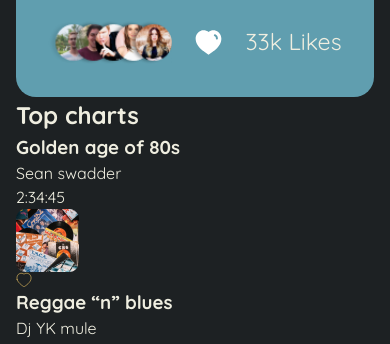
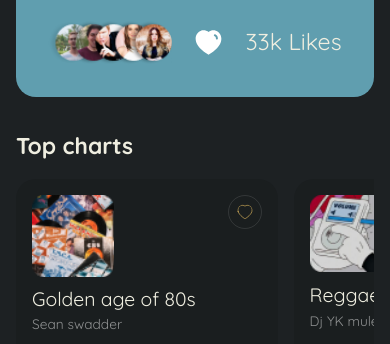
Before and after one commit to Keith-Web3/Musica-challenge, a website: page index.html in a window 390 px wide. Shown: the part 458-802 px from the top of the page. Drawn offline with Linux system fonts and the light colour scheme.

Commit message:
completed top-charts for mobile

```diff
--- a/index.html
+++ b/index.html
@@ -71,6 +71,7 @@
         </section>
         <section class="top-charts">
           <h2>Top charts</h2>
+          <div class="top-charts__container">
             <div class="top-chart">
               <h3>Golden age of 80s</h3>
               <p class="top-chart__artist">Sean swadder</p>
@@ -104,6 +105,7 @@
               />
               <img src="./icons/love-stroke-icon.svg" alt="like" class="like" />
             </div>
+          </div>
         </section>
       </section>
       <section class="new-releases">
--- a/sass/index.scss
+++ b/sass/index.scss
@@ -1,7 +1,10 @@
 @use 'resets';
 
 $spacer: 1em;
-
+body,
+html {
+  overflow-x: hidden;
+}
 body {
   background-color: #1d2123;
   padding: $spacer;
@@ -81,4 +84,57 @@ header {
       }
     }
   }
+
+  .top-charts {
+    margin-top: $spacer * 2;
+
+    h2 {
+      font-size: 1.43rem;
+      margin-bottom: $spacer * 0.7;
+    }
+    .top-charts__container {
+      display: grid;
+      grid-auto-flow: column;
+      gap: $spacer;
+      overflow-x: auto;
+
+      .top-chart {
+        display: grid;
+        grid-template: repeat(4, auto) / repeat(2, auto);
+        grid-template-areas: 'img like' 'name .' 'artist .' 'time .';
+        column-gap: $spacer * 2;
+        background-color: #1a1e1f;
+        border-radius: 20px;
+        width: max-content;
+        padding: $spacer;
+
+        h3 {
+          font-size: 1.214rem;
+          font-weight: 400;
+          grid-area: name;
+          margin-top: $spacer * 0.4;
+        }
+        &__artist {
+          font-size: 0.857rem;
+          color: rgba(#fff, 0.5);
+          grid-area: artist;
+        }
+        &__length {
+          grid-area: time;
+          margin-top: $spacer;
+        }
+        &__cover {
+          grid-area: img;
+          width: min(50%, 105px);
+        }
+        .like {
+          grid-area: like;
+          margin-left: auto;
+          border: 1px solid rgba(255, 255, 255, 0.11);
+          padding: $spacer * 0.5;
+          border-radius: 50%;
+        }
+      }
+    }
+  }
 }
```
Also changed, not shown: dist/css/index.css, 1 other file. Lines whose indentation alone changed are shown as unchanged.
